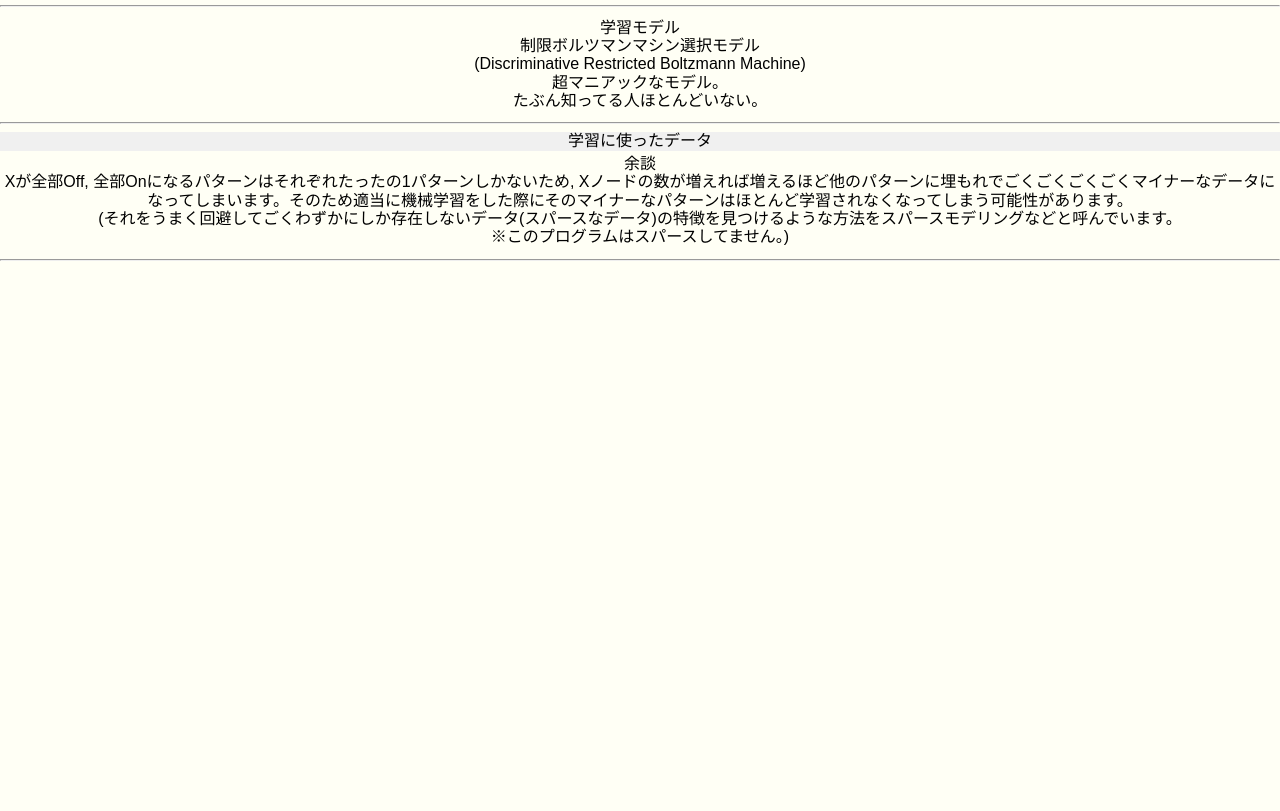
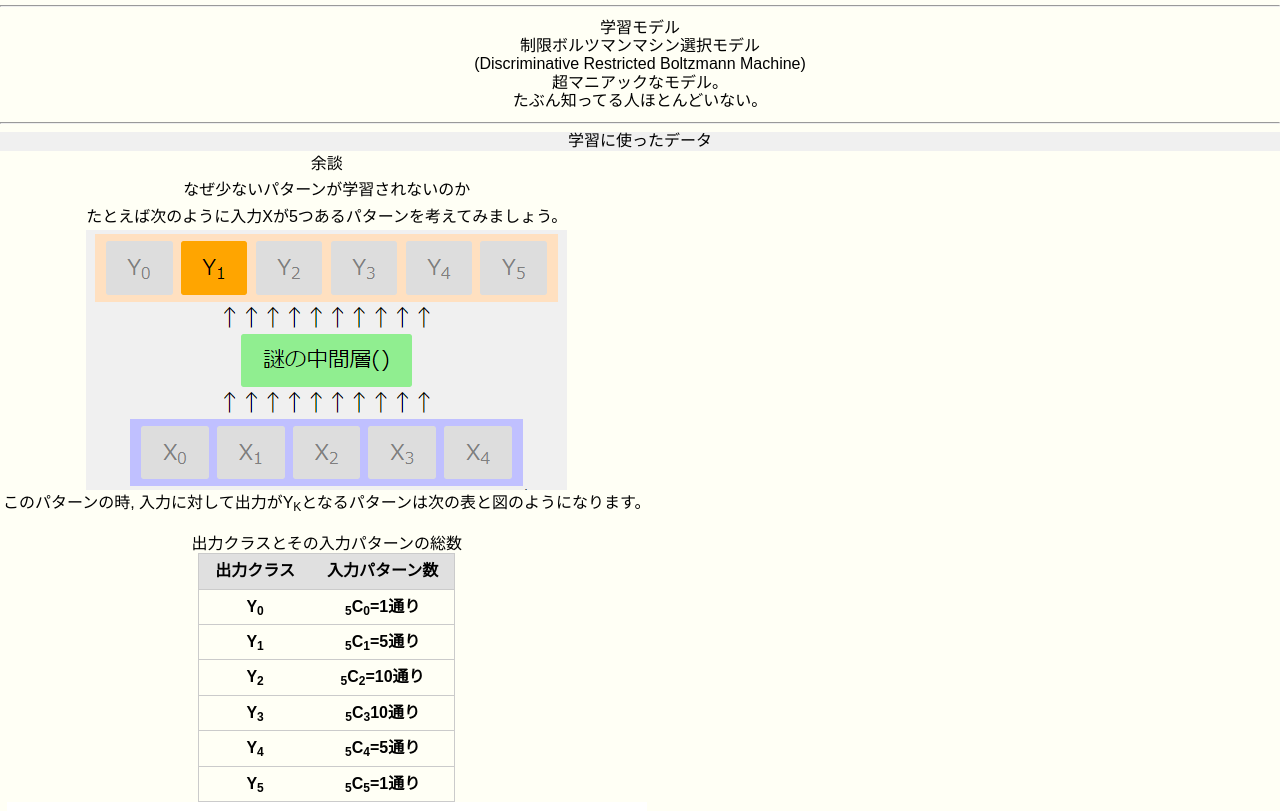
Before and after one commit to gewalt01/Statistical-Machine-Learning-using-Incorrect-Data, a plain HTML site: page public_html/drbm.html in a window 1280 px wide. Shown: the part 991-1802 px from the top of the page. Before the commit the page ends 1260 px from the top, so only its background shows below. Drawn offline with nearby package versions, Linux system fonts and the light colour scheme; some packages are replaced by stand-ins of ours.

Commit message:
注釈変えた

```diff
--- a/public_html/drbm.html
+++ b/public_html/drbm.html
@@ -121,8 +121,53 @@
 
     <div class="pure-g">
         <div class="pure-u-1">
-            <p>余談<br>Xが全部Off, 全部Onになるパターンはそれぞれたったの1パターンしかないため, Xノードの数が増えれば増えるほど他のパターンに埋もれでごくごくごくごくマイナーなデータになってしまいます。そのため適当に機械学習をした際にそのマイナーなパターンはほとんど学習されなくなってしまう可能性があります。<br>(それをうまく回避してごくわずかにしか存在しないデータ(スパースなデータ)の特徴を見つけるような方法をスパースモデリングなどと呼んでいます。<br>※このプログラムはスパースしてません。)</p>
-            <hr />
+        <p>余談</p>
+        <p>なぜ少ないパターンが学習されないのか</p>
+        <p>たとえば次のように入力Xが5つあるパターンを考えてみましょう。</p>
+        <img class="pure-img pure-u" src="img/drbm_graph.png" alt="graph">
+        <p>このパターンの時, 入力に対して出力がY<sub>K</sub>となるパターンは次の表と図のようになります。</p>
+        <br>
+        <div class="pure-u-1">
+            <div>出力クラスとその入力パターンの総数</div>
+            <table class="pure-table pure-table-horizontal pure-table-striped" id="data-table" style="margin-left: auto; margin-right: auto;">
+                <thead>
+                <tr>
+                    <th>出力クラス</th>
+                    <th>入力パターン数</th>
+                </tr>
+                </thead>
+                <tbody>
+                <tr>
+                    <th>Y<sub>0</sub></th>
+                    <th><sub>5</sub>C<sub>0</sub>=1通り</th>
+                </tr>
+                <tr>
+                    <th>Y<sub>1</sub></th>
+                    <th><sub>5</sub>C<sub>1</sub>=5通り</th>
+                </tr>
+                <tr>
+                    <th>Y<sub>2</sub></th>
+                    <th><sub>5</sub>C<sub>2</sub>=10通り</th>
+                </tr>
+                <tr>
+                    <th>Y<sub>3</sub></th>
+                    <th><sub>5</sub>C<sub>3</sub>10通り</th>
+                </tr>
+                <tr>
+                    <th>Y<sub>4</sub></th>
+                    <th><sub>5</sub>C<sub>4</sub>=5通り</th>
+                </tr>
+                <tr>
+                    <th>Y<sub>5</sub></th>
+                    <th><sub>5</sub>C<sub>5</sub>=1通り</th>
+                </tr>
+                </tbody>
+            </table>
+        </div>
+        <br>
+        <img class="pure-img pure-u" src="img/histgram_drbm.png" alt="histgram_drbm">
+        <br>
+        <p>Y<sub>0</sub>とY<sub>5</sub>のパターン数が少なくなっています。つまり他のデータに埋もれてしまうためです。</p>
         </div>
 
     </div>
```
Also changed, not shown: public_html/img/drbm_graph.png (added), public_html/img/histgram_drbm.png (added).
